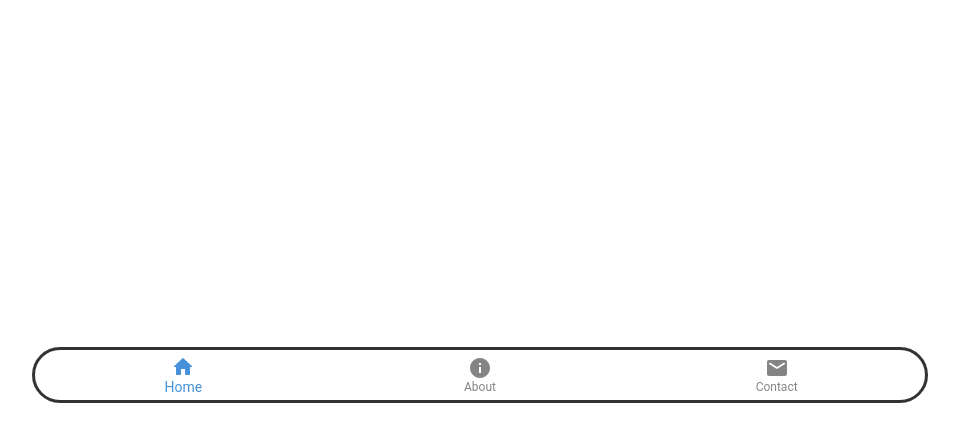
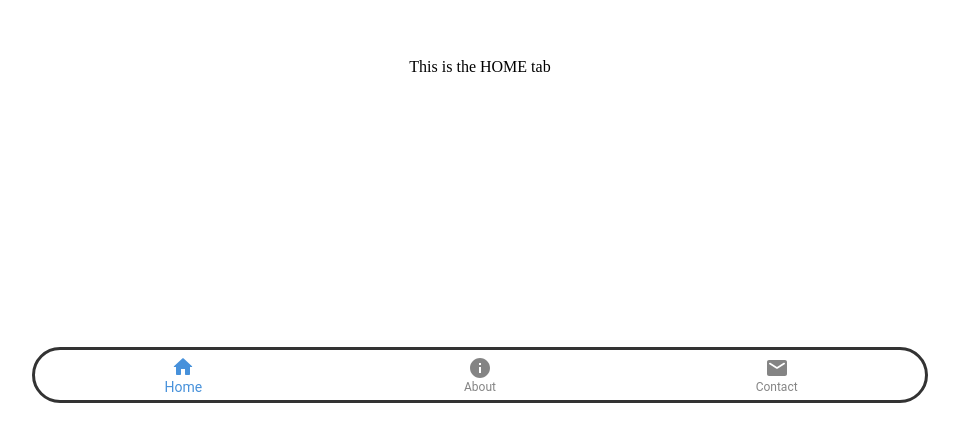
Before and after one commit to prez9456/nd-window-services, a React (Create React App) app: page / in a window 1280 px wide. Shown: the part 333-774 px from the top of the page, without its empty margins (160-1119 px from the left). Built offline with nearby package versions, Linux system fonts and the light colour scheme.

Commit message:
nav links

```diff
--- a/src/components/Nav.js
+++ b/src/components/Nav.js
@@ -16,20 +16,23 @@ const Nav = () => {
   const [value, setValue] = React.useState(0);
 
   return (
+    <>
+      <Home/>
+
     <NavBox>
       <BottomNav
         showLabels
         value={value}
         onChange={(event, newValue) => {
           setValue(newValue);
-          console.log(newValue)
         }}
-      >
+        >
         <NavButton label="Home" leftbtn={'30px'} icon={<HomeRoundedIcon />} />
         <NavButton label="About" icon={<InfoSharpIcon />} />
         <NavButton label="Contact" rightbtn={'30px'} icon={<EmailRoundedIcon />} />
       </BottomNav>
     </NavBox>
+    </>
   );
 }
 
```
